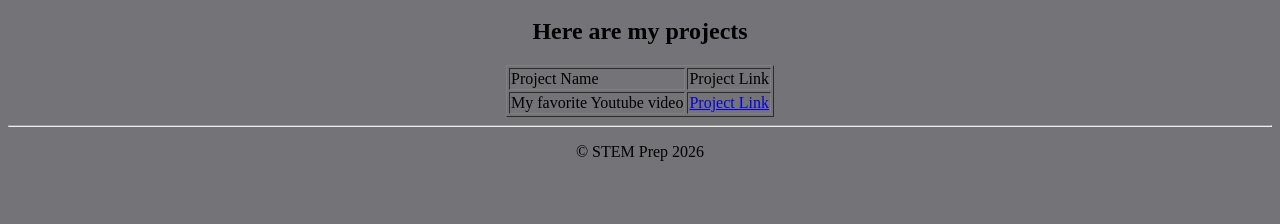
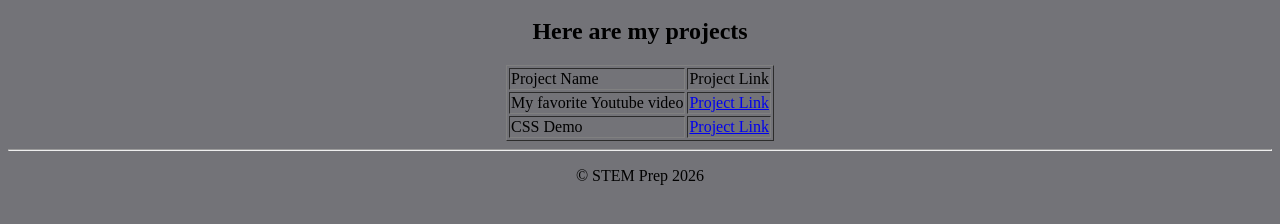
Before and after one commit to Batmanhub45/Batmanhub45.github.io, a plain HTML site: page index.html in a window 1280 px wide. Shown: the part 48-272 px from the top of the page. Drawn offline with Linux system fonts and the light colour scheme.

Commit message:
Add CSS demo project link to index.html

```diff
--- a/index.html
+++ b/index.html
@@ -20,6 +20,10 @@
           <td>My favorite Youtube video</td>
           <td><a href="youtube.html">Project Link</a></td>
         </tr>
+        <tr>
+          <td>CSS Demo</td>
+          <td><a href="cssdemo.html">Project Link</a></td>
+        </tr>
       </table>
       <hr>
       <p>&copy; STEM Prep 2026</p>
```
